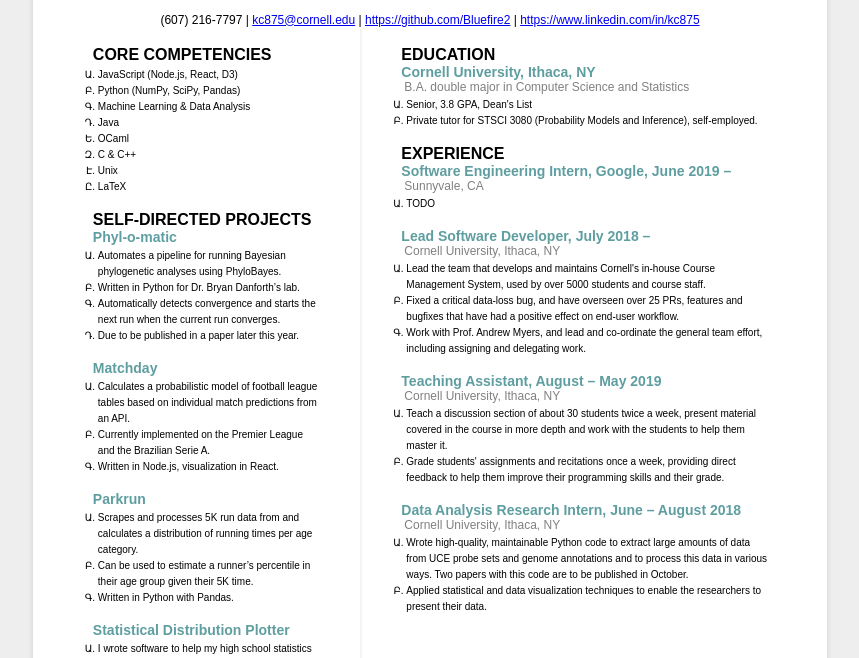
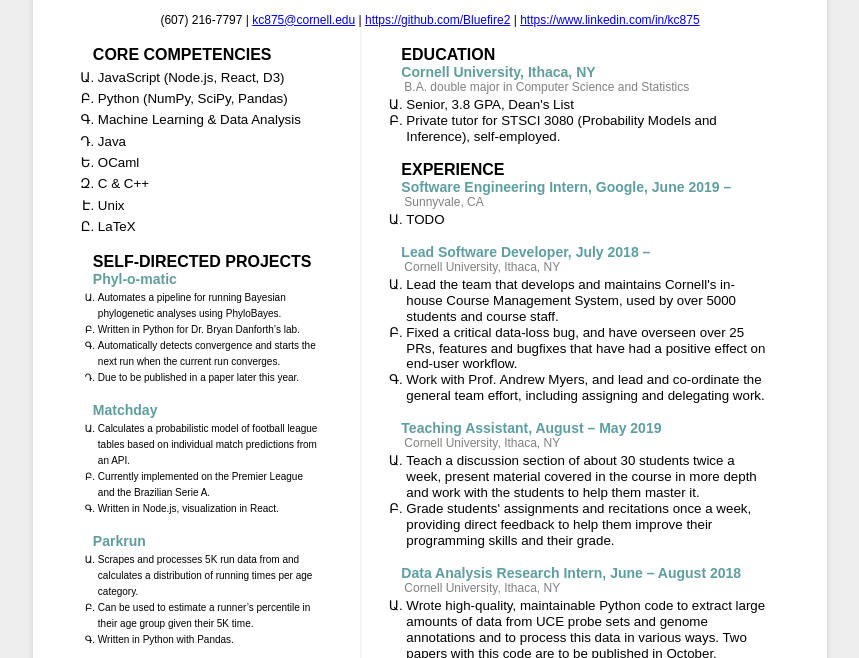
Before and after one commit to Bluefire2/resume, a plain HTML site: page index.html in a window 1280 px wide. Shown: the part 142-800 px from the top of the page, without its empty margins (210-1069 px from the left). Drawn offline with Linux system fonts and the light colour scheme.

Commit message:
Font size stuff

```diff
--- a/index.html
+++ b/index.html
@@ -78,6 +78,15 @@
             line-height: 1.6;
             /*color: #5b5b5b;*/
         }
+
+        #right-column ul.list li {
+            font-size: 10pt;
+            line-height: 1.2;
+        }
+
+        ul#competencies-list li {
+            font-size: 10pt;
+        }
     </style>
 </head>
 <body class="document">
@@ -90,7 +99,7 @@
         <tr>
             <td id="left-column">
                 <h3 class="top-resume-header">CORE COMPETENCIES</h3>
-                <ul class="list">
+                <ul class="list" id="competencies-list">
                     <li>JavaScript (Node.js, React, D3)</li>
                     <li>Python (NumPy, SciPy, Pandas)</li>
                     <li>Machine Learning & Data Analysis</li>
```
